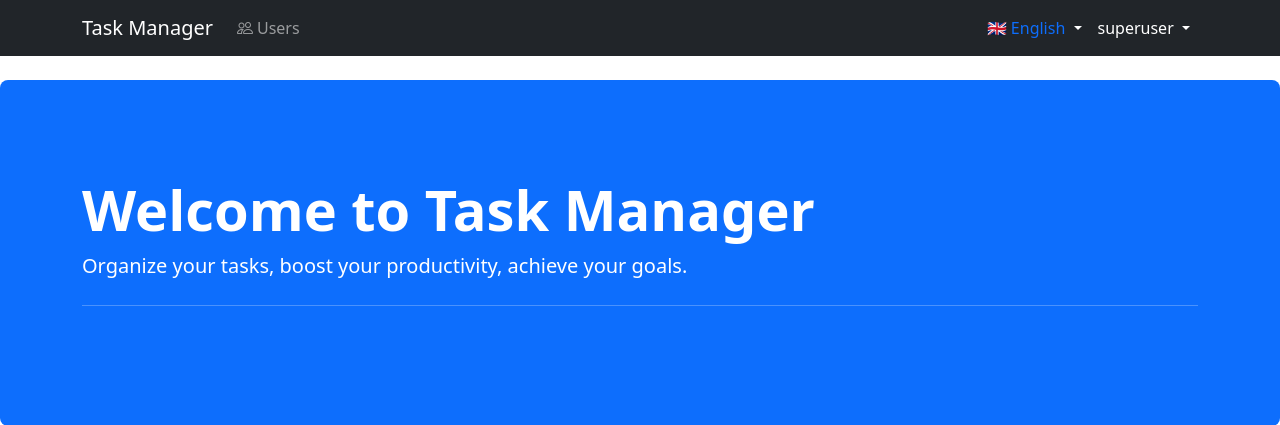
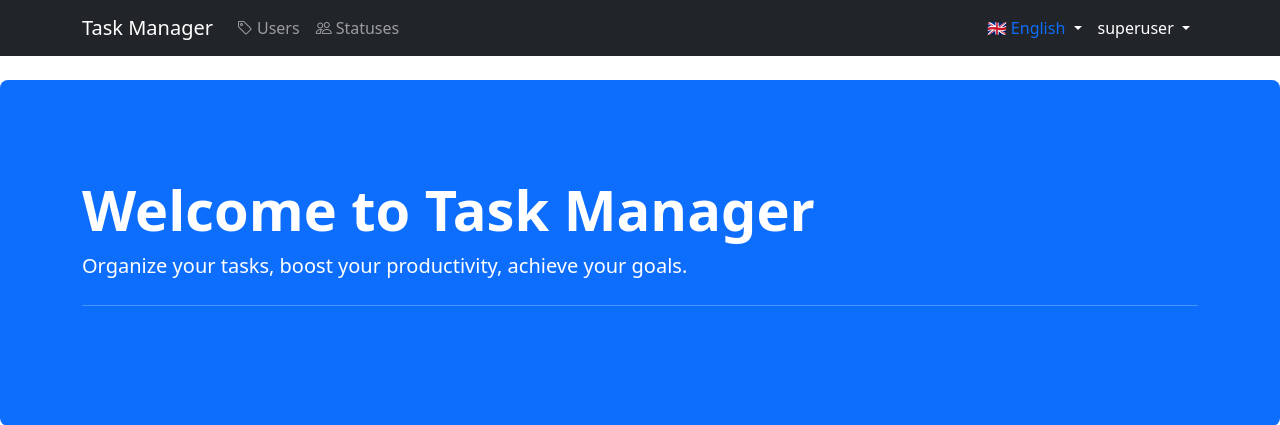
Before and after one commit to annetmyshkina/python-project-52, a Django app: page / in a window 1280 px wide. Shown: the top 425 px of the page. Run offline with Django 5.2, Linux system fonts and the light colour scheme; a user stored in the database is signed in; some libraries are stand-ins or nearby versions.

Commit message:
add a link to the status list

```diff
--- a/task_manager/templates/base.html
+++ b/task_manager/templates/base.html
@@ -10,6 +10,16 @@
     <link href="https://cdn.jsdelivr.net/npm/bootstrap-icons@1.10.0/font/bootstrap-icons.css" rel="stylesheet">
 </head>
 <body class="d-flex flex-column min-vh-100">
+    {% if messages %}
+        {% for message in messages %}
+            <div class="alert alert-{{ message.tags }} alert-dismissible fade show position-fixed end-0 top-0 m-3 shadow"
+                 role="alert" style="z-index: 1060; min-width: 300px;">
+                {{ message }}
+                <button type="button" class="btn-close" data-bs-dismiss="alert"></button>
+            </div>
+        {% endfor %}
+    {% endif %}
+
     <nav class="navbar navbar-expand-lg navbar-dark bg-dark">
         <div class="container">
             <a class="navbar-brand" href="{% url 'home' %}">{% trans "Task Manager" %}</a>
@@ -19,11 +29,18 @@
 
             <div class="collapse navbar-collapse" id="navbarNav">
                 <ul class="navbar-nav me-auto mb-2 mb-lg-0">
-                    <li class="nav-item">
-                        <a class="nav-link" href="{% url 'users' %}">
-                            <i class="bi bi-people me-1"></i>{% trans "Users" %}
-                        </a>
-                    </li>
+                        <li class="nav-item">
+                            <a class="nav-link" href="{% url 'users' %}">
+                                <i class="bi bi-tag me-1"></i>{% trans "Users" %}
+                            </a>
+                        </li>
+                    {% if user.is_authenticated %}
+                        <li class="nav-item">
+                            <a class="nav-link" href="{% url 'statuses' %}">
+                                <i class="bi bi-people me-1"></i>{% trans "Statuses" %}
+                            </a>
+                        </li>
+                    {% endif %}
                 </ul>
 
                 <ul class="navbar-nav">
```
